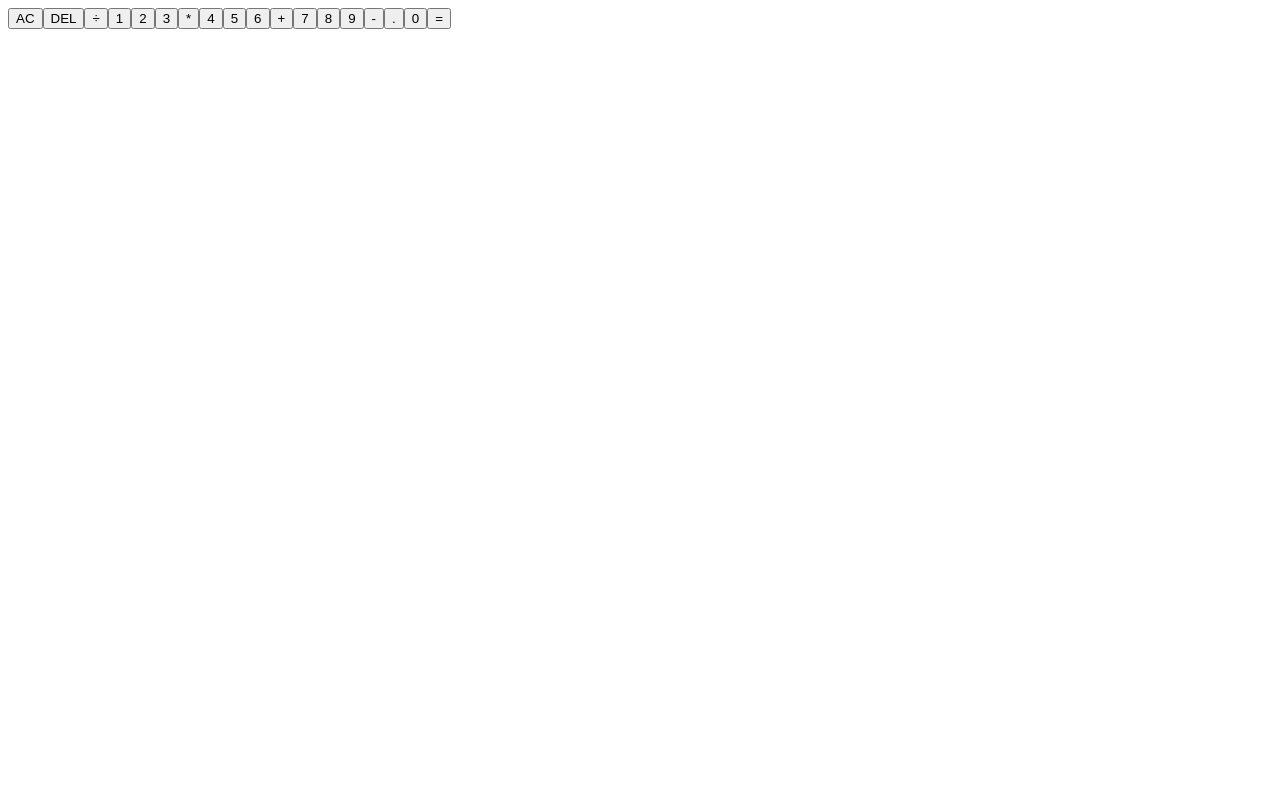
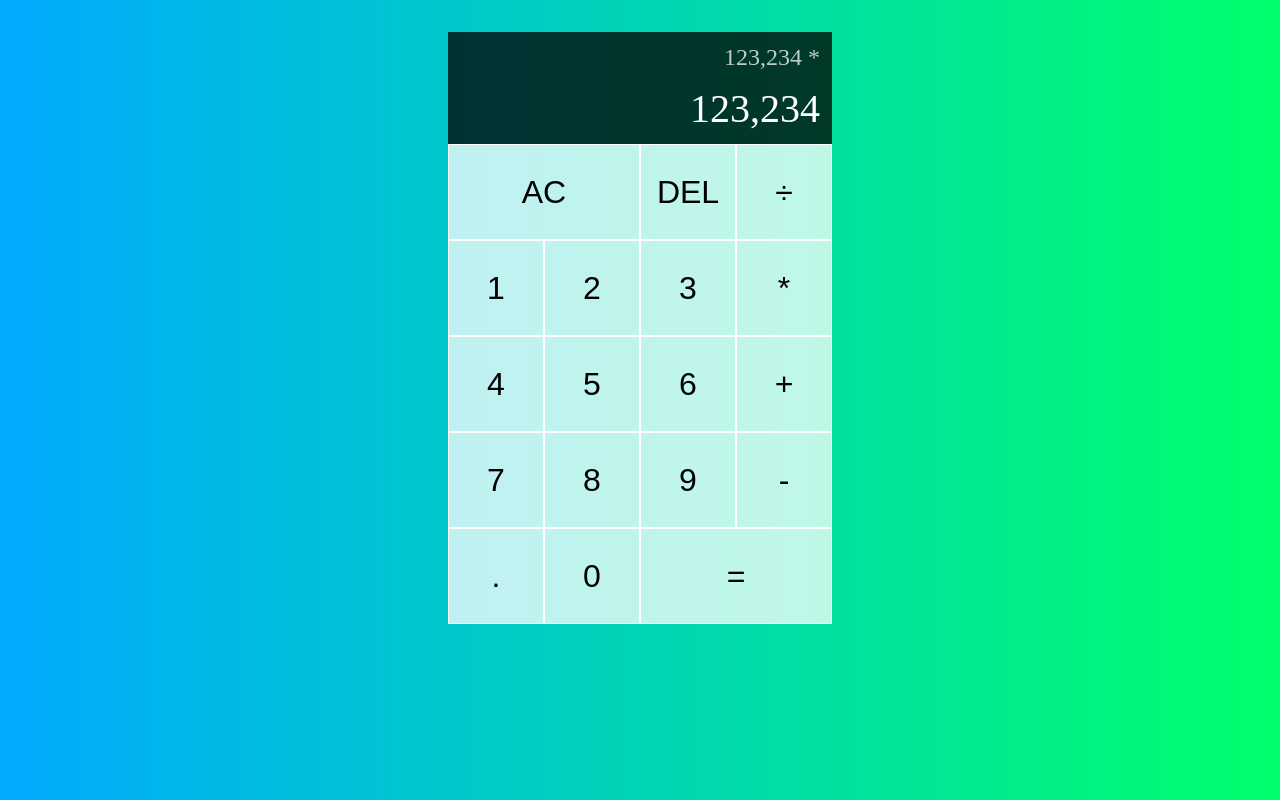
Before and after one commit to denys-petryniak/calculator, a React (Create React App) app: page / in a window 1280 px wide. Built offline with nearby package versions, Linux system fonts and the light colour scheme.

Commit message:
Add styles

```diff
--- a/src/App.js
+++ b/src/App.js
@@ -1,9 +1,11 @@
+import "./styles.css";
+
 function App() {
   return (
-    <div className="calculato-grid">
+    <div className="calculator-grid">
       <div className="output">
-        <div className="previous-operand"></div>
-        <div className="current-operand"></div>
+        <div className="previous-operand">123,234 *</div>
+        <div className="current-operand">123,234</div>
       </div>
       <button className="span-two">AC</button>
       <button>DEL</button>
--- /dev/null
+++ b/src/styles.css
@@ -0,0 +1,57 @@
+*,
+*::before,
+*::after {
+  box-sizing: border-box;
+}
+
+body {
+  margin: 0;
+  background: linear-gradient(to right, #00aaff, #00ff6c);
+}
+
+.calculator-grid {
+  display: grid;
+  grid-template-columns: repeat(4, 6rem);
+  grid-template-rows: minmax(7rem, auto) repeat(5, 6rem);
+  justify-content: center;
+  margin-top: 2rem;
+}
+
+.calculator-grid > button {
+  cursor: pointer;
+  font-size: 2rem;
+  border: 1px solid #fff;
+  outline: none;
+  background-color: rgba(255, 255, 255, 0.75);
+}
+
+.calculator-grid > button:hover,
+.calculator-grid > button:focus {
+  background-color: rgba(255, 255, 255, 0.9);
+}
+
+.span-two {
+  grid-column: span 2;
+}
+
+.output {
+  display: flex;
+  flex-direction: column;
+  align-items: flex-end;
+  justify-content: space-between;
+  grid-column: 1 / -1;
+  padding: 0.75rem;
+  background-color: rgba(0, 0, 0, 0.75);
+  word-wrap: break-word;
+  word-break: break-all;
+}
+
+.output .previous-operand {
+  color: rgba(255, 255, 255, 0.75);
+  font-size: 1.5rem;
+}
+
+.output .current-operand {
+  color: #fff;
+  font-size: 2.5rem;
+}
```
